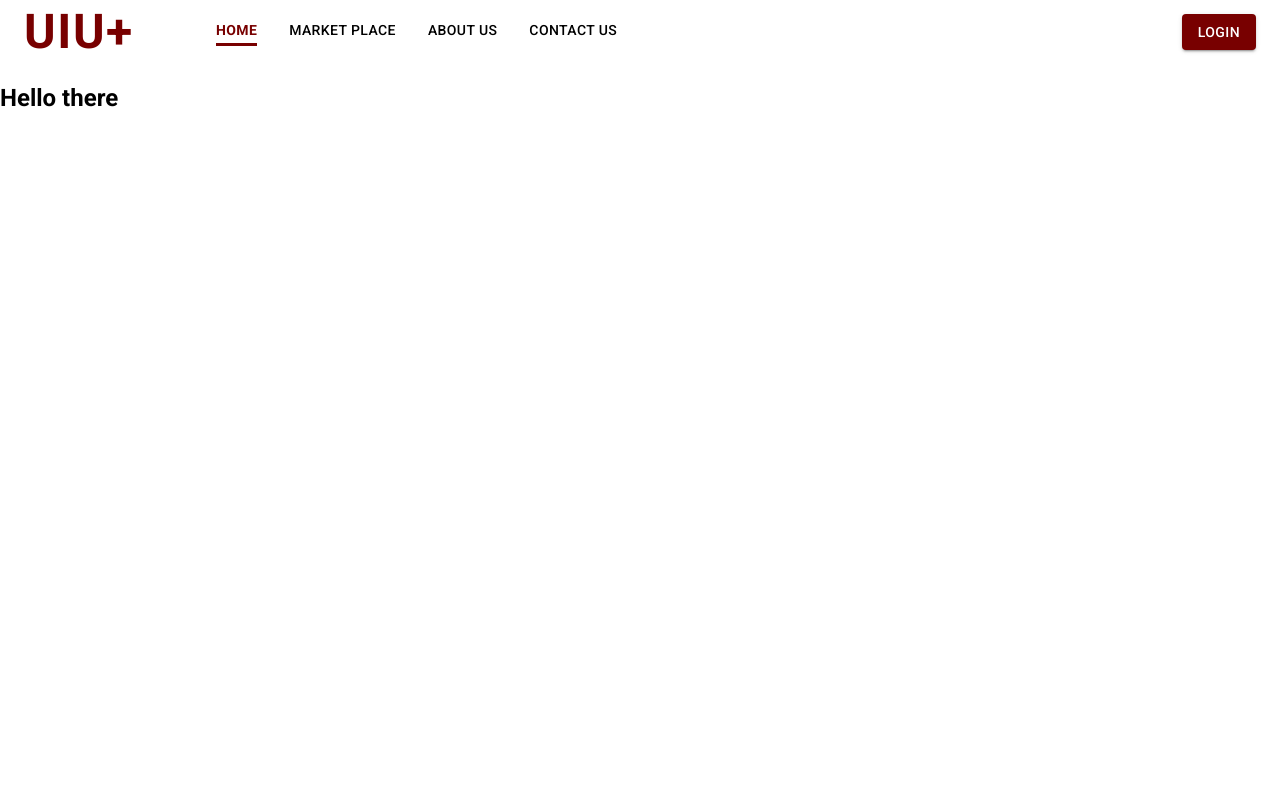
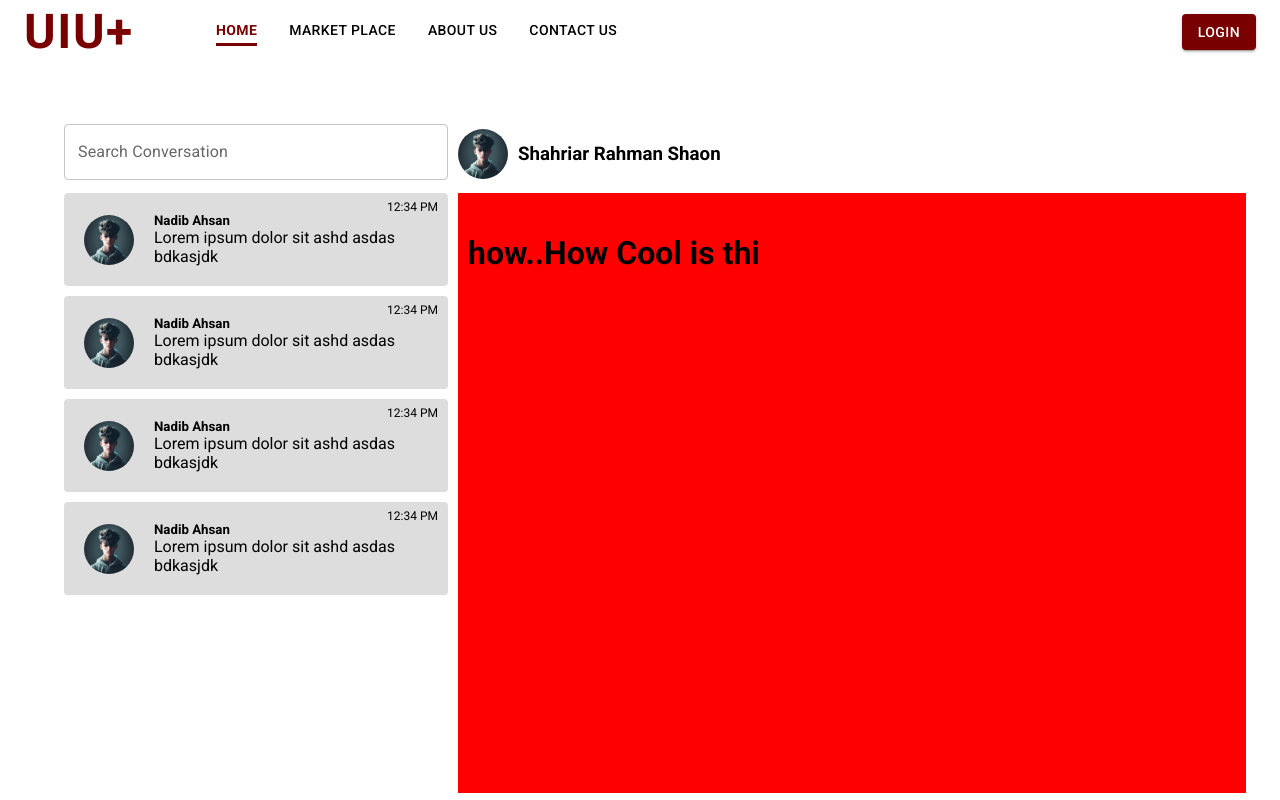
Before and after one commit to nadibahsan10/frontend, a React (Vite) app: page / in a window 1280 px wide. Built offline with nearby package versions, Linux system fonts and the light colour scheme.

Commit message:
Chat System implementation Started

```diff
--- a/src/App.jsx
+++ b/src/App.jsx
@@ -1,5 +1,6 @@
 import React from "react";
 import Header from "./Shared/Header";
+import Message from "./Message/pages/Message";
 
 import { BrowserRouter as Router, Routes, Route } from "react-router-dom";
 import "./App.css";
@@ -9,7 +10,7 @@ const App = () => {
     <Router>
       <Header />
       <Routes>
-        <Route path="/" element={<h2>Hello there</h2>} />
+        <Route path="/" element={<Message />} />
         <Route path="/market" element={<h2>Hello there</h2>} />
         <Route path="/about" element={<h2>Hello there from about</h2>} />
       </Routes>
--- /dev/null
+++ b/src/Message/components/Participants.css
@@ -0,0 +1,17 @@
+.dp {
+  display: flex;
+  align-items: center;
+  justify-content: start;
+  flex-direction: row !important;
+  padding: 20px;
+  margin-bottom: 10px;
+  border-radius: 4px;
+  background-color: rgb(221, 221, 221);
+  position: relative;
+}
+.time {
+  position: absolute;
+  top: -5px;
+  right: 10px;
+  font-size: 12px;
+}
--- /dev/null
+++ b/src/Message/components/Participants.jsx
@@ -0,0 +1,21 @@
+import React from "react";
+import { Avatar } from "@mui/material";
+
+import ProfilePicture from "../../Shared/Avatar";
+
+import "./Participants.css";
+const Participants = () => {
+  return (
+    <div className="dp">
+      <Avatar src="./profileImage.webp" sx={{ height: 50, width: 50 }} />
+      <div style={{ marginLeft: "20px" }}>
+        <h5 style={{ margin: 0 }}>Nadib Ahsan</h5>
+        <p style={{ margin: 0 }}>Lorem ipsum dolor sit ashd asdas bdkasjdk</p>
+      </div>
+
+      <p className="time">12:34 PM</p>
+    </div>
+  );
+};
+
+export default Participants;
--- /dev/null
+++ b/src/Message/pages/Message.css
@@ -0,0 +1,36 @@
+.message-search {
+  padding: 10px 0px;
+}
+.chats {
+  height: 600px;
+  width: 100%;
+  overflow: auto;
+  border-radius: 4px;
+}
+
+.chats::-webkit-scrollbar {
+  width: 12px;
+  margin-left: 5px;
+}
+
+.chats::-webkit-scrollbar-thumb {
+  background-color: #780000;
+  border-radius: 4px;
+  margin-left: 5px;
+}
+
+.chats::-webkit-scrollbar-track {
+  background-color: #f1f1f1;
+  margin-left: 5px;
+}
+.conversation {
+  height: 600px;
+  width: 100%;
+  background-color: red;
+  padding: 0px 10px;
+  margin-left: 10px;
+}
+.chat {
+  height: 100px;
+  background-color: yellow;
+}
--- /dev/null
+++ b/src/Message/pages/Message.jsx
@@ -0,0 +1,42 @@
+import React from "react";
+import { Container, TextField, Grid, Button } from "@mui/material";
+
+import ProfilePicture from "../../Shared/Avatar";
+import Participants from "../components/Participants";
+import "./Message.css";
+
+const Message = () => {
+  return (
+    <Container>
+      <Grid container sx={{ marginTop: "50px" }}>
+        <Grid xs={4} item className="message-search">
+          <TextField
+            fullWidth
+            id="outlined-basic"
+            label="Search Conversation"
+            variant="outlined"
+          />
+        </Grid>
+        <Grid item xs={8}>
+          <ProfilePicture />
+        </Grid>
+        <Grid item xs={4}>
+          <div className="chats">
+            <Participants />
+            <Participants />
+            <Participants />
+            <Participants />
+          </div>
+        </Grid>
+        <Grid item xs={8}>
+          <div className="conversation">
+            <br />
+            <h1>how..How Cool is thi</h1>
+          </div>
+        </Grid>
+      </Grid>
+    </Container>
+  );
+};
+
+export default Message;
--- /dev/null
+++ b/src/Shared/Avatar.css
@@ -0,0 +1,7 @@
+.profile-picture {
+  padding: 10px 10px;
+  display: flex;
+  align-items: center;
+  justify-content: start;
+  flex-direction: row !important;
+}
--- /dev/null
+++ b/src/Shared/Avatar.jsx
@@ -0,0 +1,20 @@
+import React from "react";
+import { Avatar, Typography } from "@mui/material";
+
+import "./Avatar.css";
+
+const ProfilePicture = () => {
+  return (
+    <div className="profile-picture">
+      <Avatar
+        sx={{ height: 50, width: 50, marginRight: "10px" }}
+        alt="Remy Sharp"
+        src="/profileImage.webp"
+      />
+
+      <h3>Shahriar Rahman Shaon</h3>
+    </div>
+  );
+};
+
+export default ProfilePicture;
--- a/src/Shared/LoginMode.jsx
+++ b/src/Shared/LoginMode.jsx
@@ -4,7 +4,6 @@ import CloseIcon from "@mui/icons-material/Close";
 import IconButton from "@mui/material/IconButton";
 
 import "./LoginMode.css";
-import { Password } from "@mui/icons-material";
 
 const LoginMode = (props) => {
   const [form, setForm] = useState({ email: "", password: "" });
@@ -72,6 +71,7 @@ const LoginMode = (props) => {
         />
         <br />
         <TextField
+          required
           onChange={handleChange}
           name="password"
           type="password"
```
